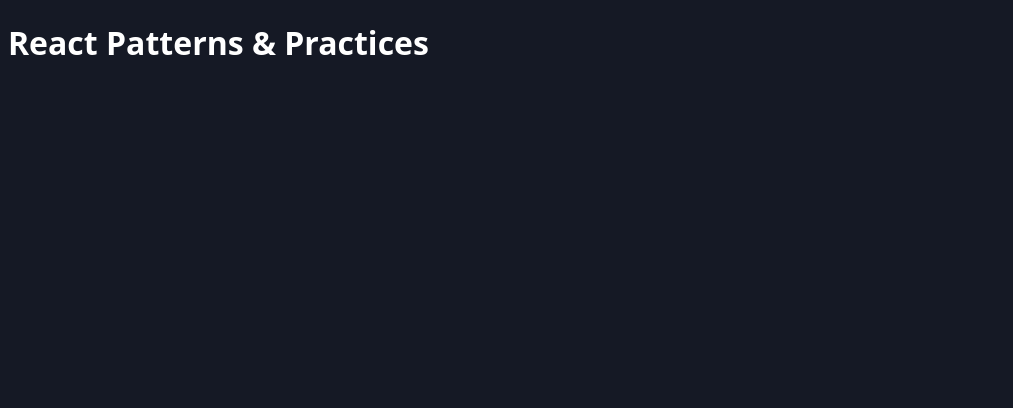
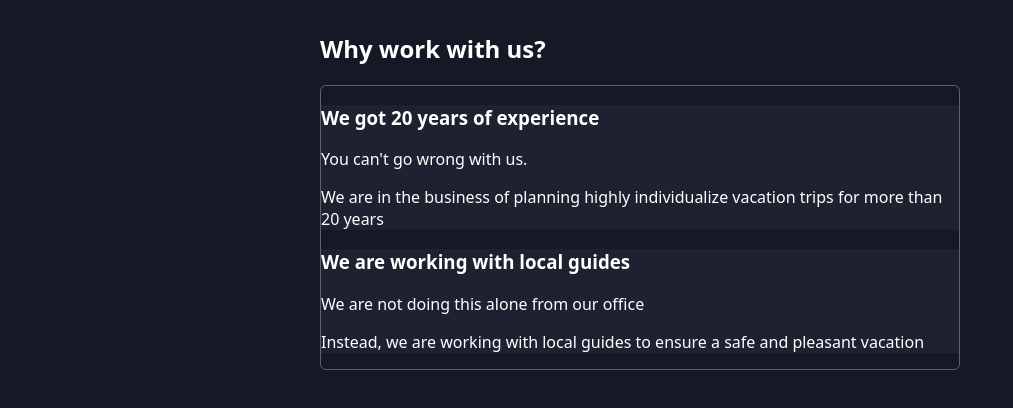
Before and after one commit to Maransatto/react-patterns-and-best-practices, a React (Vite) app: page / in a window 1280 px wide. Shown: the top 408 px of the page, without its empty margins (0-1013 px from the left). Built offline with nearby package versions, Linux system fonts and the light colour scheme.

Commit message:
feat: 539. Introducing Compound Components

```diff
--- a/src/App.jsx
+++ b/src/App.jsx
@@ -1,5 +1,40 @@
+import Accordion from "./components/Accordion/Accordion";
+import AccordionItem from "./components/Accordion/AccordionItem";
+
 function App() {
-  return <h1>React Patterns & Practices</h1>;
+  return (
+    <main>
+      <section>
+        <h2>Why work with us?</h2>
+        <Accordion className="accordion">
+          <AccordionItem
+            className="accordion-item"
+            title="We got 20 years of experience"
+          >
+            <article>
+              <p>You can&apos;t go wrong with us.</p>
+              <p>
+                We are in the business of planning highly individualize vacation
+                trips for more than 20 years
+              </p>
+            </article>
+          </AccordionItem>
+          <AccordionItem
+            className="accordion-item"
+            title="We are working with local guides"
+          >
+            <article>
+              <p>We are not doing this alone from our office</p>
+              <p>
+                Instead, we are working with local guides to ensure a safe and
+                pleasant vacation
+              </p>
+            </article>
+          </AccordionItem>
+        </Accordion>
+      </section>
+    </main>
+  );
 }
 
 export default App;
--- /dev/null
+++ b/src/components/Accordion/Accordion.jsx
@@ -0,0 +1,3 @@
+export default function Accordion({ children, className }) {
+  return <ul className={className}>{children}</ul>;
+}
--- /dev/null
+++ b/src/components/Accordion/AccordionItem.jsx
@@ -0,0 +1,8 @@
+export default function AccordionItem({ className, title, children }) {
+  return (
+    <li className={className}>
+      <h3>{title}</h3>
+      <div>{children}</div>
+    </li>
+  );
+}
```
